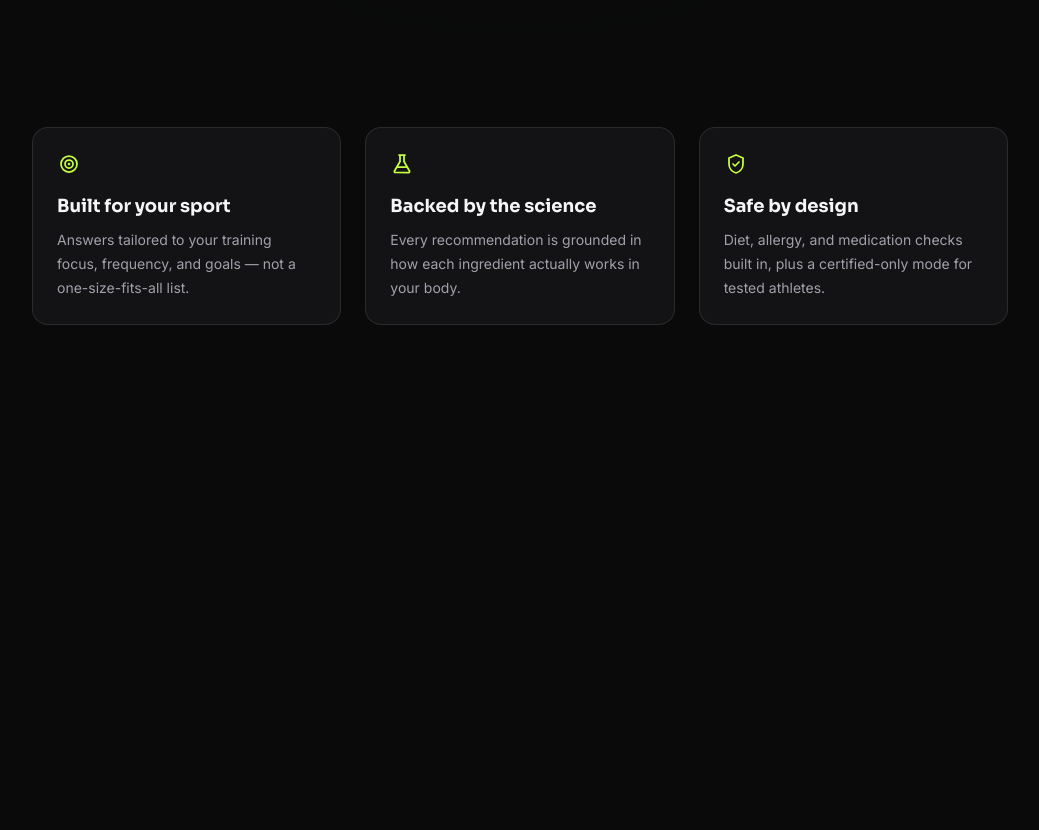
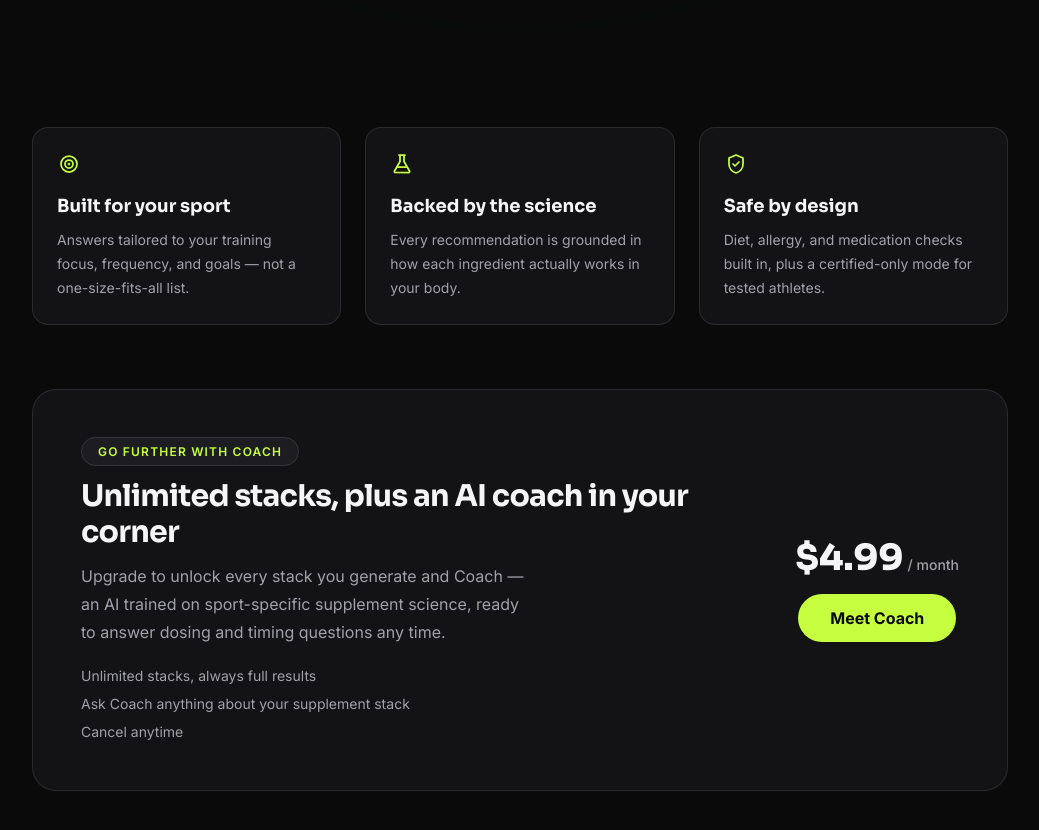
Before and after one commit to bradyp-maker/True-U-Athletics, a Next.js app: page / in a window 1280 px wide. Shown: the part 700-1530 px from the top of the page, without its empty margins (120-1159 px from the left). Before the commit the page ends 1137 px from the top, so only its background shows below. Built offline with nearby package versions, Linux system fonts and the light colour scheme; no server answers.

Commit message:
ad for paid tier

```diff
--- a/app/page.tsx
+++ b/app/page.tsx
@@ -102,7 +102,7 @@ export default function Home() {
         </Link>
       </main>
 
-      <section className="relative z-10 w-full max-w-5xl px-6 pb-28">
+      <section className="relative z-10 w-full max-w-5xl px-6 pb-16">
         <div className="grid gap-6 sm:grid-cols-3">
           {FEATURES.map((f) => (
             <div
@@ -120,6 +120,41 @@ export default function Home() {
           ))}
         </div>
       </section>
+
+      <section className="relative z-10 w-full max-w-5xl px-6 pb-28">
+        <div className="flex flex-col items-center gap-8 rounded-3xl border border-white/10 bg-surface p-8 sm:flex-row sm:justify-between sm:p-12">
+          <div className="text-center sm:text-left">
+            <span className="rounded-full border border-white/10 bg-surface-2 px-4 py-1.5 text-xs font-semibold uppercase tracking-widest text-accent">
+              Go further with Coach
+            </span>
+            <h2 className="mt-4 font-display text-2xl font-bold tracking-tight text-foreground sm:text-3xl">
+              Unlimited stacks, plus an AI coach in your corner
+            </h2>
+            <p className="mt-3 max-w-md text-base leading-7 text-muted">
+              Upgrade to unlock every stack you generate and Coach — an AI trained on sport-specific
+              supplement science, ready to answer dosing and timing questions any time.
+            </p>
+            <ul className="mt-5 flex flex-col gap-2 text-sm text-muted sm:items-start">
+              <li>Unlimited stacks, always full results</li>
+              <li>Ask Coach anything about your supplement stack</li>
+              <li>Cancel anytime</li>
+            </ul>
+          </div>
+
+          <div className="flex shrink-0 flex-col items-center gap-4 text-center">
+            <div className="flex items-baseline gap-1">
+              <span className="font-display text-4xl font-extrabold text-foreground">$4.99</span>
+              <span className="text-sm font-medium text-muted">/ month</span>
+            </div>
+            <Link
+              href="/coach"
+              className="flex h-12 items-center justify-center rounded-full bg-accent px-8 text-base font-bold text-accent-foreground transition-all duration-200 hover:scale-[1.04] hover:shadow-[0_0_28px_-4px_rgba(198,255,63,0.6)] active:scale-[0.97]"
+            >
+              Meet Coach
+            </Link>
+          </div>
+        </div>
+      </section>
     </div>
   );
 }
```
